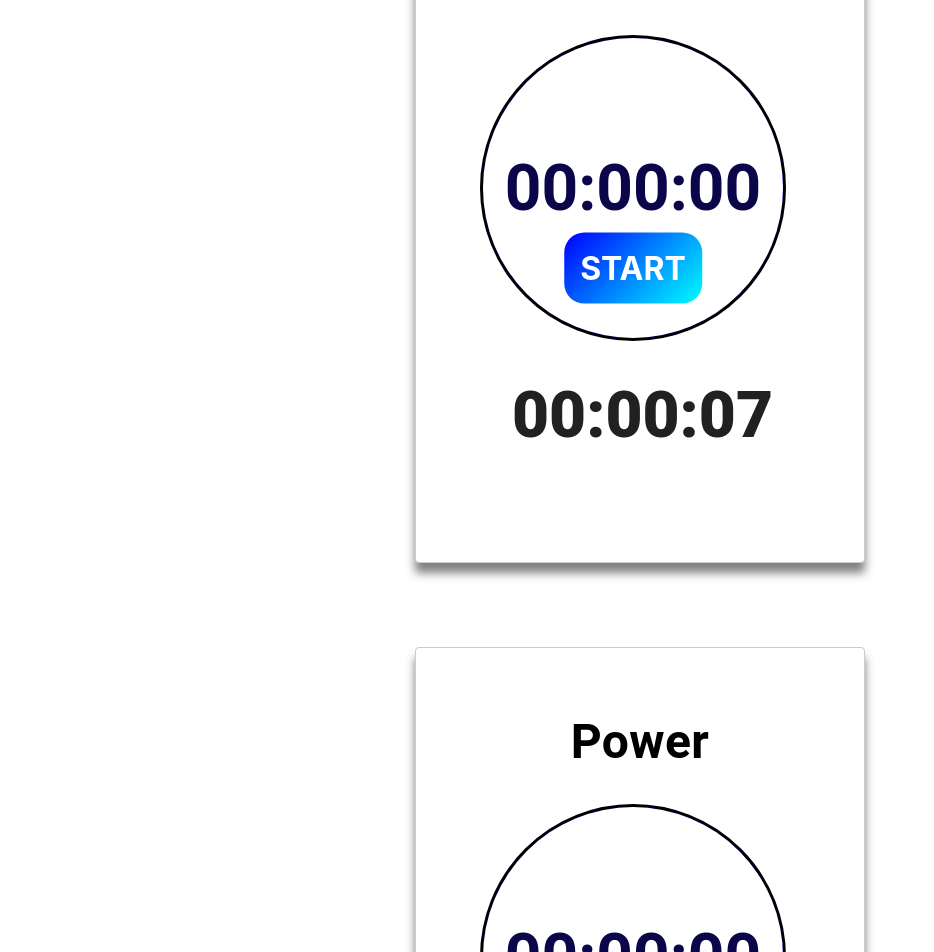
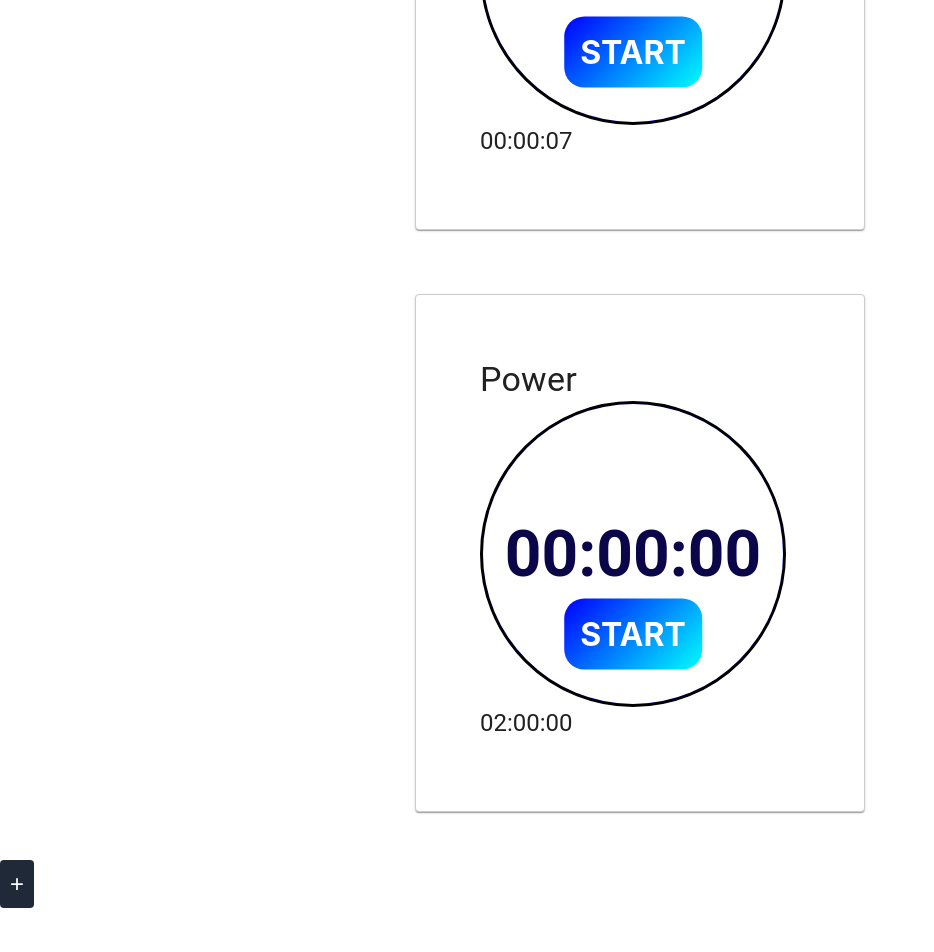
Before and after one commit to DeviPrasadUpadhyay/Elite, a React (Create React App) app: page /login in a window 1280 px wide. Shown: the part 1000-1952 px from the top of the page, without its empty margins (0-934 px from the left). After the commit the page ends 1908 px from the top, so only its background shows below. Built offline with nearby package versions, Linux system fonts and the light colour scheme.

Commit message:
refactor and warning fix

```diff
--- a/src/Components/pages/Circular_progress.js
+++ b/src/Components/pages/Circular_progress.js
@@ -5,26 +5,10 @@ import styled from "styled-components";
 import { useDispatch, useSelector } from "react-redux";
 import { timeset } from "../../Slice/AuthorizationSlice";
 
-
 const getSeconds = (timeString) => {
   const [hours, minutes, seconds] = timeString.split(":");
   const totalSeconds = parseInt(hours) * 3600 + parseInt(minutes) * 60 + parseInt(seconds);
   return totalSeconds;
-};
-
-
-
-
-
-const CircularProgress = ({ currentTime, totalTime, habitName }) => {
-  currentTime = useSelector(state => state.auth.currentTime);
-  console.log("upon rerendering, it should change currentTime so should update currentSeconds too ...", currentTime);
-  console.log("cur : ", currentTime);
-  const calculateGradient = (angle) => {
-    const sectorColor = "green"; // Color for the sector
-    const remainingColor = "white"; // Color for the remaining circle
-    const gradientAngle = angle + 90;
-    return `conic-gradient(from ${gradientAngle}deg, ${sectorColor} 0%, ${sectorColor} ${angle}deg, ${remainingColor} ${angle}deg, ${remainingColor} 100%)`;
 };
 
 const StartButton = styled.div`
@@ -42,6 +26,50 @@ const CircularProgress = ({ currentTime, totalTime, habitName }) => {
   left: 50%;
   transform: translate(-50%, -50%);
 `;
+
+const CircularProgressContainer = styled(Card)`
+  padding: "";
+  margin: "";
+  width: 22rem;
+  box-shadow: 0px 10px 10px rgba(0, 0, 0, 0.5);
+`;
+
+const HabitName = styled(Typography)`
+  margin-bottom: 2rem;
+  font-weight: 600;
+  font-style: Roboto;
+  font-size: 3rem;
+`;
+
+const TimerCircle = styled.div`
+  /* Add any additional styles for the Timer Circle */
+`;
+
+const Sector = styled.div`
+  /* Add any additional styles for the sector */
+`;
+
+const Label = styled.div`
+  /* Add any additional styles for the label */
+`;
+
+const TimeDisplay = styled(Typography)`
+  font-weight: 800;
+  font-family: Roboto;
+  font-size: 4rem;
+  margin: 2rem;
+`;
+
+const DoneText = styled(Typography)`
+  font-family: Roboto;
+  font-weight: 600;
+  margin-left: 2rem;
+`;
+
+const CircularProgress = ({ currentTime, totalTime, habitName }) => {
+  currentTime = useSelector((state) => state.auth.currentTime);
+  console.log("upon rerendering, it should change currentTime so should update currentSeconds too ...", currentTime);
+  console.log("cur : ", currentTime);
 
   const dispatch = useDispatch();
   const [timerRunning, setTimerRunning] = useState(false);
@@ -65,11 +93,6 @@ const CircularProgress = ({ currentTime, totalTime, habitName }) => {
       clearInterval(interval);
     };
   }, [timerRunning, currentSeconds, totalTime]);
-
-  // useEffect(() => {
-  //   setCurrentSeconds(getSeconds(currentTime));
-
-  // }, [currentTime]);
 
   const formatTime = (seconds) => {
     const hours = Math.floor(seconds / 3600);
@@ -98,28 +121,28 @@ const CircularProgress = ({ currentTime, totalTime, habitName }) => {
   const showStartButton = c1 < c2;
 
   return (
-    <Card className="card" style={{ padding: "", margin: "", width: '22rem', boxShadow: "0px 10px 10px rgba(0, 0, 0, 0.5)" }}>
+    <CircularProgressContainer className="card">
       <CardContent>
-        <Typography variant="h4" className="habit-name" style={{ marginBottom: "2rem", fontWeight: "600", fontStyle: "Roboto", fontSize: "3rem" }}>
-          {habitName}
-        </Typography>
-        <div className="circle">
-          <div
+        <HabitName variant="h4">{habitName}</HabitName>
+        <TimerCircle className="circle">
+          <Sector
             className="sector"
             style={{
-              background: calculateGradient(progressAngle),
+              background: `conic-gradient(from ${progressAngle + 90}deg, green 0%, green ${progressAngle}deg, white ${progressAngle}deg, white 100%)`,
             }}
-          ></div>
-          <div className="label">{formatTime(currentSeconds)}</div>
+          ></Sector>
+          <Label className="label">{formatTime(currentSeconds)}</Label>
 
-          {showStartButton && <StartButton style={{ margin: "5rem 0rem" }} onClick={updateTimer}>{timerRunning ? "Stop" : "Start"}</StartButton>}
-        </div>
-        <Typography variant="h5" style={{ fontWeight: 800, fontFamily: "Roboto", fontSize: "4rem", margin: "2rem" }} >
-          {totalTime}
-        </Typography>
-        {c1 === c2 && <Typography variant="h2" style={{ fontFamily: "Roboto", fontWeight: 600, marginLeft: "2rem" }}> Done !! </Typography>}
+          {showStartButton && (
+            <StartButton style={{ margin: "5rem 0rem" }} onClick={updateTimer}>
+              {timerRunning ? "Stop" : "Start"}
+            </StartButton>
+          )}
+        </TimerCircle>
+        <TimeDisplay variant="h5">{totalTime}</TimeDisplay>
+        {c1 === c2 && <DoneText variant="h2">Done !!</DoneText>}
       </CardContent>
-    </Card >
+    </CircularProgressContainer>
   );
 };
 
--- a/src/Components/pages/Tracker.js
+++ b/src/Components/pages/Tracker.js
@@ -33,6 +33,46 @@ const LoginButton = styled(NavButton)`
   border-color: #ca3e47;
 `;
 
+const ProgressRowContainer = styled.div`
+  display: flex;
+  flex-wrap: wrap;
+  justify-content: center;
+`;
+
+const AddButton = styled.button`
+  padding: 10px;
+  font-size: 24px;
+  background-color: #1f2937;
+  color: #ffffff;
+  border: none;
+  cursor: pointer;
+`;
+
+const FormContainer = styled.form`
+  display: flex;
+  flex-direction: column;
+  align-items: center;
+`;
+
+const Input = styled.input`
+  padding: 10px;
+  margin-bottom: 10px;
+  width: 100%;
+  border: none;
+  border-radius: 4px;
+`;
+
+const CardContainer = styled(Card)`
+  padding: 0;
+  margin: 0;
+  width: 22rem;
+  box-shadow: 0px 10px 10px rgba(0, 0, 0, 0.5);
+`;
+
+const TrackerContainer = styled.div`
+  /* Add any additional styles for the Tracker container */
+`;
+
 const Tracker = () => {
   const buttonAnimationProps = useSpring({
     from: { opacity: 0, transform: 'translateY(-10px)' },
@@ -45,7 +85,6 @@ const Tracker = () => {
     config: { duration: 500 },
   });
 
-
   const INIT_DATA = [
     { id: "1", currentTime: "03:00:34", totalTime: "120:00:00", habitName: "GYM" },
     { id: "2", currentTime: "10:00:34", totalTime: "120:00:00", habitName: "Coding" },
@@ -54,10 +93,8 @@ const Tracker = () => {
   ];
 
   const [data, setData] = useState(INIT_DATA);
-  console.log("rerendring length : ", data, data.length);
 
   const ProgressRow = ({ progressData, componentsPerRow }) => {
-    componentsPerRow = 3;
     const numRows = Math.ceil(progressData.length / componentsPerRow);
 
     const getComponentsForRow = (rowIndex) => {
@@ -74,7 +111,18 @@ const Tracker = () => {
       ));
     };
 
-    const [showForm, setShowForm] = useState(true);
+    return (
+      <ProgressRowContainer>
+        {[...Array(numRows)].map((_, rowIndex) => (
+          <div className="progress-row" key={rowIndex}>
+            {getComponentsForRow(rowIndex)}
+          </div>
+        ))}
+      </ProgressRowContainer>
+    );
+  };
+
+  const [showForm, setShowForm] = useState(false);
   const [habitName, setHabitName] = useState("");
   const [currentTime, setCurrentTime] = useState("");
   const [totalTime, setTotalTime] = useState("");
@@ -95,84 +143,26 @@ const Tracker = () => {
     setTotalTime(e.target.value);
   };
 
-
   const handleFormSubmit = (e) => {
     e.preventDefault();
 
-      // Create a new progress item
     const newItem = {
-        id: data.length + 1, // Generate a unique ID for the item
+      id: String(data.length + 1),
       habitName,
       currentTime,
       totalTime,
     };
 
-      // Add the new progress item to the data array
-      // const updatedProgressData = [...progressData, newItem];
+    setData((prevData) => [...prevData, newItem]);
 
-      // Update the progress data
-      // (you can replace this with your own logic to handle state updates)
-      // console.log(updatedProgressData);
-      setData([...data, newItem]);
-
-      // Reset the form inputs
     setHabitName("");
     setCurrentTime("");
     setTotalTime("");
-
-      // Hide the form
     setShowForm(false);
   };
 
   return (
-      <>
-        <div className="progress-container">
-          {[...Array(numRows)].map((_, rowIndex) => (
-            <div className="progress-row" key={rowIndex}>
-              {getComponentsForRow(rowIndex)}
-            </div>
-          ))}
-        </div>
-
-        {showForm ? (
-          <Card className="card" style={{ padding: "", margin: "", width: '22rem', boxShadow: "0px 10px 10px rgba(0, 0, 0, 0.5)" }}>
-            <CardContent>
-              <form className="form-container" onSubmit={handleFormSubmit}>
-                <input
-                  type="text"
-                  placeholder="Habit Name"
-                  value={habitName}
-                  onChange={handleHabitNameChange}
-                />
-                <input
-                  type="text"
-                  placeholder="Current Time"
-                  value={currentTime}
-                  onChange={handleCurrentTimeChange}
-                />
-                <input
-                  type="text"
-                  placeholder="Total Time"
-                  value={totalTime}
-                  onChange={handleTotalTimeChange}
-                />
-                <button type="submit">Add</button>
-              </form>
-            </CardContent>
-          </Card>
-        ) : (
-          <button className="add-button" onClick={toggleForm}>
-            +
-          </button>
-        )}
-      </>
-    );
-  };
-
-
-
-  return (
-    <>
+    <TrackerContainer>
       <NavbarContainer style={containerAnimationProps}>
         <div>
           <TrackButton style={buttonAnimationProps}>Track</TrackButton>
@@ -182,7 +172,37 @@ const Tracker = () => {
       </NavbarContainer>
 
       <ProgressRow progressData={data} componentsPerRow={3} />
-    </>
+
+      {showForm ? (
+        <CardContainer>
+          <CardContent>
+            <FormContainer onSubmit={handleFormSubmit}>
+              <Input
+                type="text"
+                placeholder="Habit Name"
+                value={habitName}
+                onChange={handleHabitNameChange}
+              />
+              <Input
+                type="text"
+                placeholder="Current Time"
+                value={currentTime}
+                onChange={handleCurrentTimeChange}
+              />
+              <Input
+                type="text"
+                placeholder="Total Time"
+                value={totalTime}
+                onChange={handleTotalTimeChange}
+              />
+              <button type="submit">Add</button>
+            </FormContainer>
+          </CardContent>
+        </CardContainer>
+      ) : (
+        <AddButton onClick={toggleForm}>+</AddButton>
+      )}
+    </TrackerContainer>
   );
 };
 
```
Lines whose indentation alone changed are shown as unchanged.
